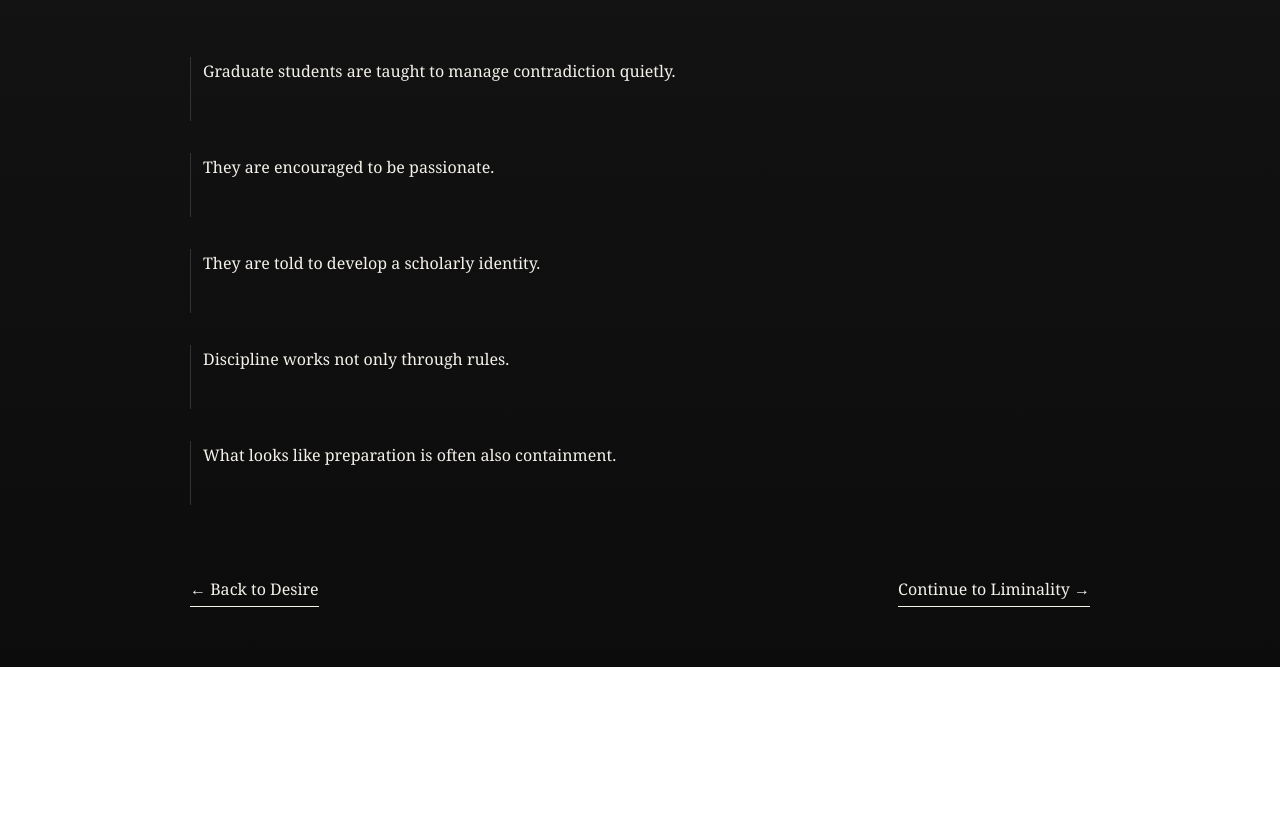
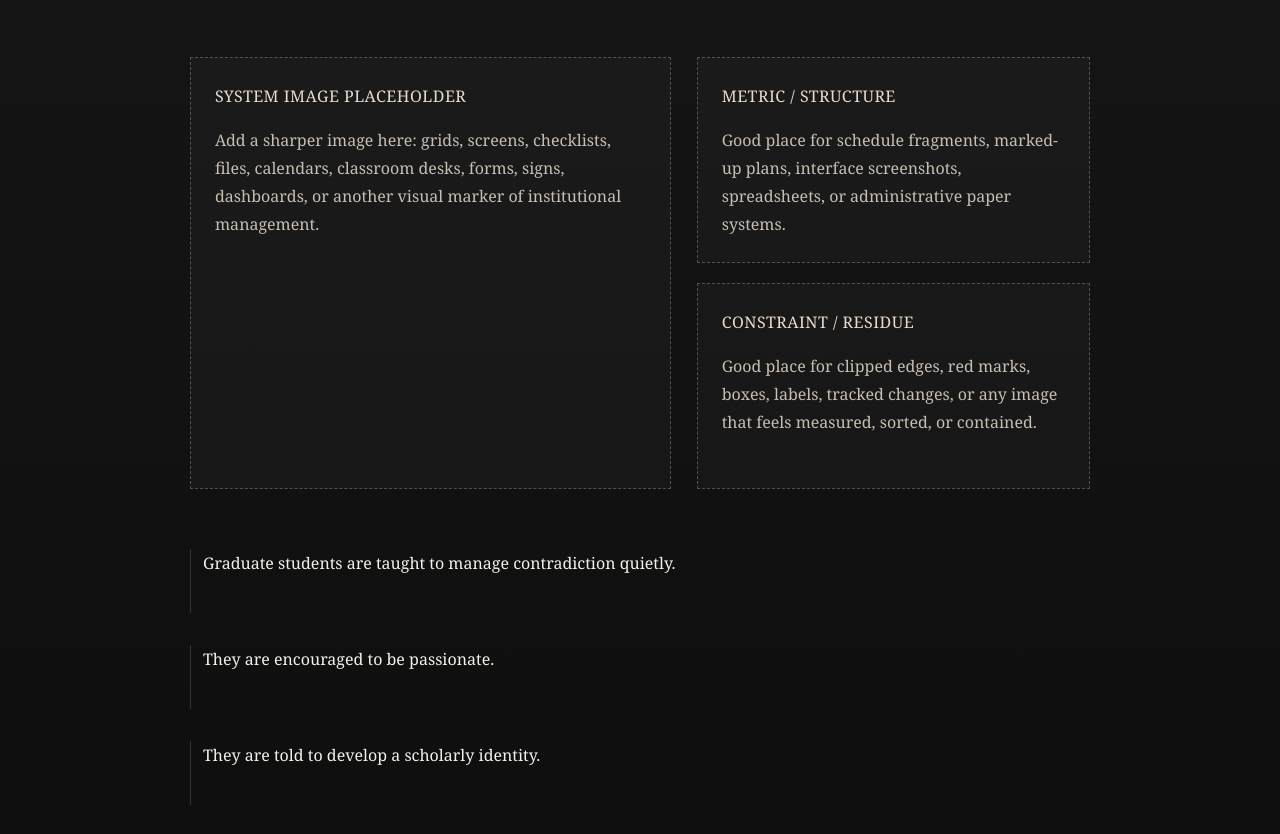
Before and after one commit to sgandrushenry-oss/disciplining-desire, a plain HTML site: page discipline.html in a window 1280 px wide. Shown: the part 1257-2091 px from the top of the page. Before the commit the page ends 1924 px from the top, so only its background shows below. Drawn offline with Linux system fonts and the light colour scheme.

Commit message:
Update discipline.html

```diff
--- a/discipline.html
+++ b/discipline.html
@@ -148,7 +148,73 @@
     a:hover {
       opacity: 0.65;
     }
+.art-section {
+  margin: 60px 0;
+  display: grid;
+  grid-template-columns: 1.1fr 0.9fr;
+  gap: 26px;
+  align-items: stretch;
+}
 
+.art-main,
+.art-side,
+.art-pair,
+.art-detail {
+  border: 1px dashed rgba(255,255,255,0.24);
+  background: rgba(255,255,255,0.025);
+  padding: 24px;
+  color: #c8beb2;
+}
+
+.art-main {
+  min-height: 300px;
+}
+
+.art-side {
+  min-height: 300px;
+}
+
+.art-pair-wrap {
+  display: grid;
+  grid-template-rows: 1fr 1fr;
+  gap: 20px;
+}
+
+.art-pair,
+.art-detail {
+  min-height: 130px;
+}
+
+.art-section h2,
+.art-main h2,
+.art-side h2,
+.art-pair h2,
+.art-detail h2 {
+  margin-top: 0;
+  font-size: 1rem;
+  font-weight: normal;
+  color: #eadbcc;
+  letter-spacing: 0.03em;
+  text-transform: uppercase;
+}
+
+.art-section p,
+.art-main p,
+.art-side p,
+.art-pair p,
+.art-detail p {
+  margin-bottom: 0;
+}
+
+@media (max-width: 820px) {
+  .art-section {
+    grid-template-columns: 1fr;
+  }
+
+  .art-pair-wrap {
+    grid-template-rows: auto;
+  }
+}
     @media (max-width: 760px) {
       body {
         padding: 30px;
@@ -236,7 +302,33 @@
         </p>
       </div>
     </div>
+<div class="art-section">
+  <div class="art-main">
+    <h2>System image placeholder</h2>
+    <p>
+      Add a sharper image here: grids, screens, checklists, files, calendars,
+      classroom desks, forms, signs, dashboards, or another visual marker of institutional management.
+    </p>
+  </div>
 
+  <div class="art-pair-wrap">
+    <div class="art-pair">
+      <h2>Metric / structure</h2>
+      <p>
+        Good place for schedule fragments, marked-up plans, interface screenshots,
+        spreadsheets, or administrative paper systems.
+      </p>
+    </div>
+
+    <div class="art-detail">
+      <h2>Constraint / residue</h2>
+      <p>
+        Good place for clipped edges, red marks, boxes, labels, tracked changes,
+        or any image that feels measured, sorted, or contained.
+      </p>
+    </div>
+  </div>
+</div>
     <div class="fragment">
       Graduate students are taught to manage contradiction quietly.
       <span class="overlay">To appear coherent even while living in uncertainty.</span>
```
